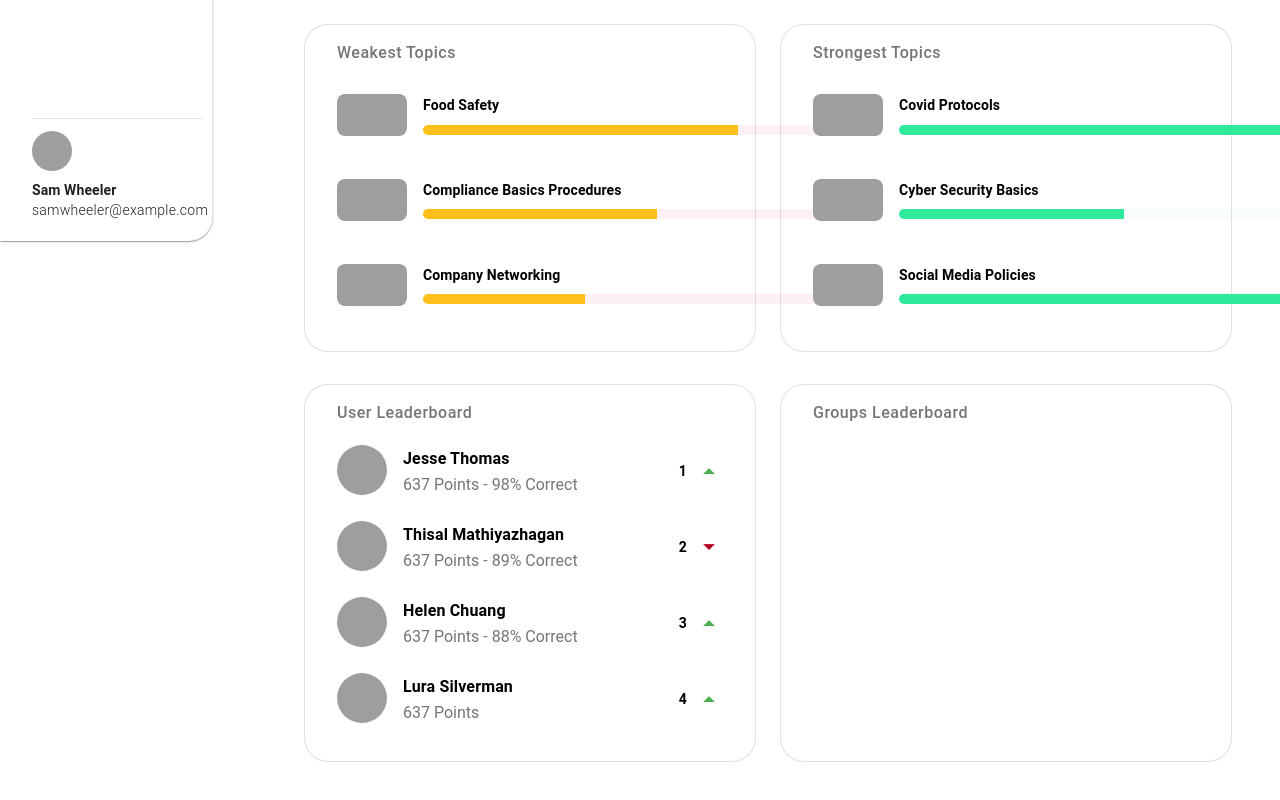
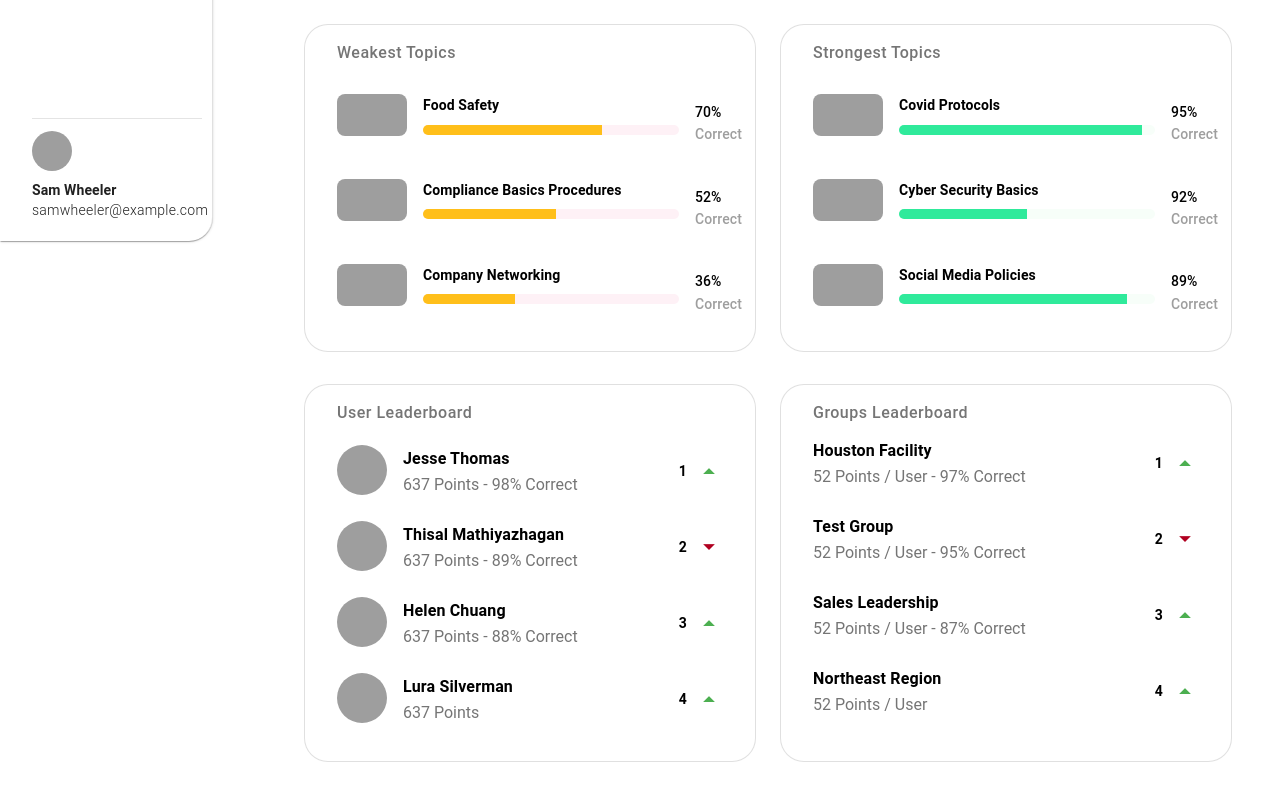
Before and after one commit to sammy-code98/tesla-dashboard, a Vue app: page / in a window 1280 px wide. Shown: the part 559-1359 px from the top of the page. Built offline with nearby package versions, Linux system fonts and the light colour scheme; grey boxes are pictures that could not be loaded.

Commit message:
feat:group leader board

```diff
--- a/src/components.d.ts
+++ b/src/components.d.ts
@@ -9,6 +9,7 @@ declare module 'vue' {
   export interface GlobalComponents {
     AppFooter: typeof import('./components/AppFooter.vue')['default']
     Chart: typeof import('./components/Reports/Chart.vue')['default']
+    GroupCard: typeof import('./components/Cards/GroupCard.vue')['default']
     Header: typeof import('./components/Layout/Header.vue')['default']
     HelloWorld: typeof import('./components/HelloWorld.vue')['default']
     LeaderBoards: typeof import('./components/Reports/LeaderBoards.vue')['default']
@@ -16,8 +17,8 @@ declare module 'vue' {
     RouterLink: typeof import('vue-router')['RouterLink']
     RouterView: typeof import('vue-router')['RouterView']
     Sidebar: typeof import('./components/Layout/Sidebar.vue')['default']
-    TopicCard: typeof import('./components/utils/TopicCard.vue')['default']
+    TopicCard: typeof import('./components/Cards/TopicCard.vue')['default']
     Topics: typeof import('./components/Reports/Topics.vue')['default']
-    UserCard: typeof import('./components/utils/UserCard.vue')['default']
+    UserCard: typeof import('./components/Cards/UserCard.vue')['default']
   }
 }
--- /dev/null
+++ b/src/components/Cards/GroupCard.vue
@@ -0,0 +1,27 @@
+<template>
+  <div class="d-flex justify-space-between align-center ga-4 py-md-3 cursor-pointer">
+    <div>
+      <h3 class="text-black text-subtitle-1 font-weight-bold">{{ props.title }}</h3>
+      <p class="text-grey-darken-1">{{ props.description }}</p>
+    </div>
+    <div class="d-flex align-center ga-2">
+      <h3 class="text-black text-subtitle-2 font-weight-bold">{{ props.position }}</h3>
+      <v-icon :color="props.color" :icon="props.icon" size="large" />
+    </div>
+  </div>
+</template>
+
+<script setup lang="ts">
+  import { defineProps } from 'vue'
+
+  interface Props{
+    title:string
+    description:string
+    position:number
+    color:string
+    icon:string
+  }
+
+  const props = defineProps<Props>()
+
+</script>
--- a/src/components/utils/TopicCard.vue
+++ b/src/components/Cards/TopicCard.vue
@@ -8,7 +8,7 @@
         :src="props.imageSrc"
         :width="70"
       />
-      <div>
+      <div style="width: 20vw;">
         <h3 class="text-black text-subtitle-2 font-weight-bold">{{ props.title }}</h3>
         <v-progress-linear
           :bg-color="props.bgColor"
@@ -17,7 +17,7 @@
           :height="10"
           :model-value="props.progressValue"
           rounded="xl"
-          style="width: 450px;"
+          style="width: 100%;"
         />
       </div>
     </div>
--- a/src/components/Reports/LeaderBoards.vue
+++ b/src/components/Reports/LeaderBoards.vue
@@ -36,6 +36,17 @@
                 Groups Leaderboard
               </h6>
             </div>
+            <div class="py-md02">
+              <GroupCard
+                v-for="(group,i) in groupData"
+                :key="i"
+                :color="group.color"
+                :description="group.description"
+                :icon="group.icon"
+                :position="group.position"
+                :title="group.title"
+              />
+            </div>
           </div>
         </v-col>
       </v-row>
@@ -45,7 +56,8 @@
 
 <script lang="ts">
   import { defineComponent } from 'vue'
-  import UserCard from '../utils/UserCard.vue'
+  import UserCard from '../Cards/UserCard.vue'
+  import GroupCard from '../Cards/GroupCard.vue'
 
   interface UserLeaderBoardI {
     name: string;
@@ -55,7 +67,13 @@
     color: string;
     icon: string;
   }
-
+  interface GroupsLeaderBoardI{
+    title:string;
+    description:string;
+    position:number;
+    color:string;
+    icon:string
+  }
   const userData: UserLeaderBoardI[] = [
     {
       name: 'Jesse Thomas',
@@ -91,14 +109,46 @@
     },
   ]
 
+  const groupData:GroupsLeaderBoardI[] = [
+    {
+      title: 'Houston Facility',
+      description: '52 Points / User - 97% Correct',
+      position: 1,
+      color: 'success',
+      icon: 'mdi-menu-up',
+    },
+    {
+      title: 'Test Group',
+      description: '52 Points / User - 95% Correct',
+      position: 2,
+      color: 'error',
+      icon: 'mdi-menu-down',
+    },
+    {
+      title: 'Sales Leadership',
+      description: '52 Points / User -  87% Correct',
+      position: 3,
+      color: 'success',
+      icon: 'mdi-menu-up',
+    },
+    {
+      title: 'Northeast Region',
+      description: '52 Points / User',
+      position: 4,
+      color: 'success',
+      icon: 'mdi-menu-up',
+    },
+  ]
   export default defineComponent({
     name: 'LeaderBoard',
     components: {
       UserCard,
+      GroupCard,
     },
     setup () {
       return {
         userData,
+        groupData,
       }
     },
   })
--- a/src/components/Reports/Topics.vue
+++ b/src/components/Reports/Topics.vue
@@ -57,7 +57,7 @@
 
 <script lang="ts">
   import { defineComponent } from 'vue'
-  import TopicCard from '../utils/TopicCard.vue'
+  import TopicCard from '../Cards/TopicCard.vue'
 
   interface TopicsI {
     title: string;
```
Also changed, not shown: src/components/Cards/UserCard.vue (renamed from src/components/utils/UserCard.vue).
